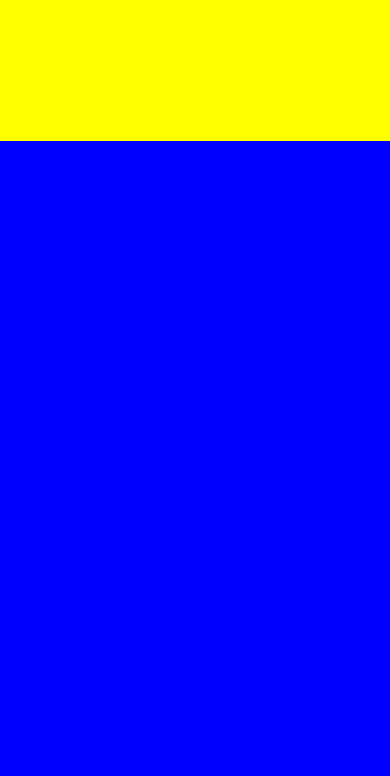
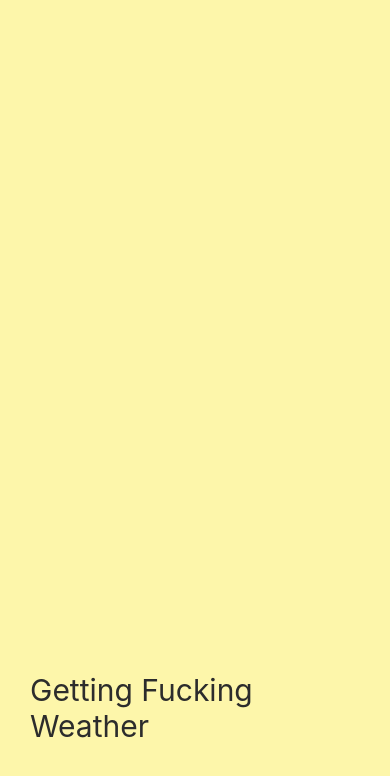
Before and after one commit to geonhwiii/weather-native, a React Native app: screen / in a window 390 px wide. Shown: the top 776 px of the page. Built offline with nearby package versions, Linux system fonts and the light colour scheme.

Commit message:
#1.1 make Loading Screen

```diff
--- a/App.js
+++ b/App.js
@@ -1,25 +1,8 @@
 import React from 'react';
-import { StyleSheet, Text, View } from 'react-native';
+import Loading from './Loading';
 
 export default function App() {
   return (
-    <View style={styles.container}>
-      <View style={styles.yellowView}></View>
-      <View style={styles.blueView}></View>
-    </View>
+    <Loading />
   );
 }
-
-const styles = StyleSheet.create({
-  container: {
-    flex: 1,
-  },
-  yellowView: {
-    flex: 1,
-    backgroundColor: "yellow"
-  },
-  blueView: {
-    flex: 5,
-    backgroundColor: "blue"
-  }
-});
--- /dev/null
+++ b/Loading.js
@@ -0,0 +1,26 @@
+import React from 'react';
+import { StyleSheet, Text, View } from 'react-native';
+
+const Loading = () => {
+  return (
+    <View style={styles.container}>
+      <Text style={styles.text}>Getting Fucking Weather</Text>
+    </View>
+  )
+}
+
+const styles = StyleSheet.create({
+  container: {
+    flex: 1,
+    justifyContent: "flex-end",
+    paddingHorizontal: 30,
+    paddingVertical: 100,
+    backgroundColor: "#FDF6AA"
+  },
+  text: {
+    color: "#2c2c2c",
+    fontSize: 30
+  }
+})
+
+export default Loading;
```
